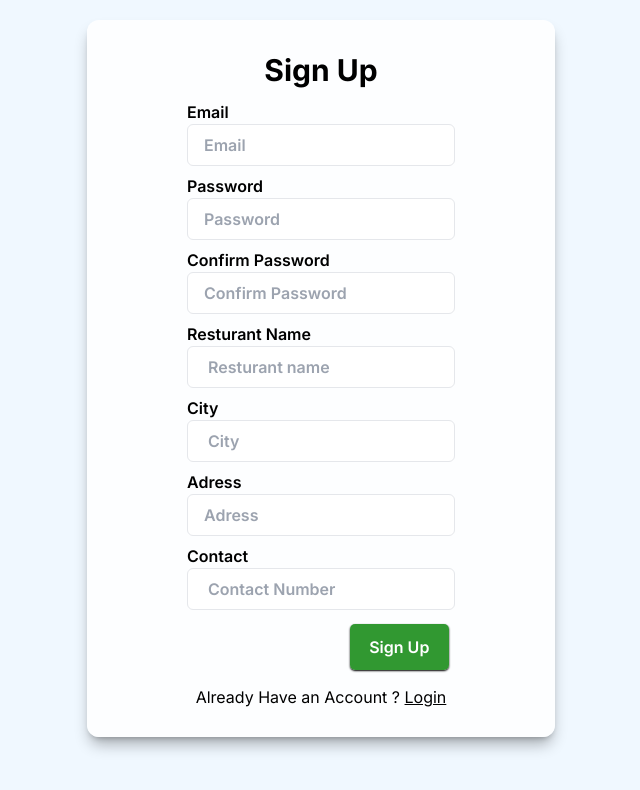
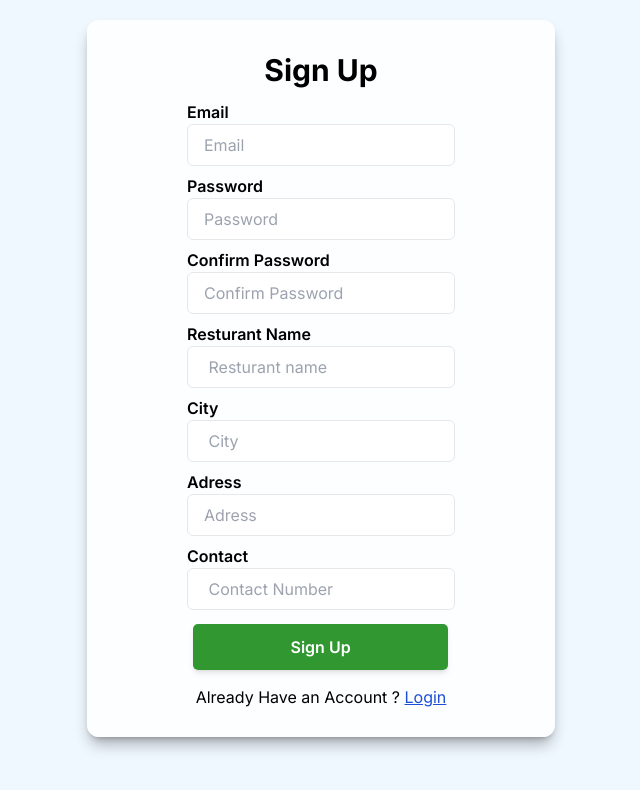
Before and after one commit to mr-zlaam/FoodDelivery, a Next.js app: page /resturant in a window 1280 px wide. Both pictures are taken after a click on the link "Create One". Shown: the top 790 px of the page, without its empty margins (319-959 px from the left). Built offline with nearby package versions, Linux system fonts and the light colour scheme.

Commit message:
update resturantLogin.tsx, resturantSignUp.tsx and page.tsx

```diff
--- a/src/app/_components/authentication/resturantLogin.tsx
+++ b/src/app/_components/authentication/resturantLogin.tsx
@@ -3,7 +3,7 @@ import Button from "../../_reuseComp/Button/Button";
 
 function ResturantLogin() {
   const inputClass =
-    "outline-none py-2  px-4 rounded-md font-semibold  border-[1px] focus:border-black shadow-black focus:border";
+    "outline-none py-2  px-4 rounded-md   border-[1px] focus:border-black shadow-black focus:border";
   return (
     <>
       <section className="px-6 ">
@@ -37,7 +37,7 @@ function ResturantLogin() {
             />
           </div>
           <div className="flex justify-end">
-            <Button variant="animated" className="shadow-sm shadow-black">
+            <Button variant="animated" className="shadow-md ">
               Login
             </Button>
           </div>
--- a/src/app/_components/authentication/resturantSignUp.tsx
+++ b/src/app/_components/authentication/resturantSignUp.tsx
@@ -81,7 +81,7 @@ function ResturantSignUp() {
       required: true,
       id: "contact",
       placeholder: " Contact Number ",
-      uid: 5,
+      uid: 7,
     },
   ];
   const handleSignUpForm = (e: React.FormEvent<HTMLFormElement>) => {
@@ -98,9 +98,9 @@ function ResturantSignUp() {
               </label>
               <br />
               <input
-                autoComplete="off"
+                autoComplete="on"
                 required={data?.required}
-                className="outline-none py-2  px-4 rounded-md font-semibold  border-[1px] focus:border-black shadow-black focus:border"
+                className="outline-none py-2  px-4 rounded-md   border-[1px] focus:border-green-700 shadow-black focus:border"
                 type={data.type}
                 name={data.name}
                 id={data.id}
@@ -110,7 +110,7 @@ function ResturantSignUp() {
           ))}
 
           <div className="flex justify-end">
-            <Button variant="animated" className="shadow-sm shadow-black">
+            <Button variant="animated" className="shadow-md w-full">
               Sign Up
             </Button>
           </div>
--- a/src/app/resturant/page.tsx
+++ b/src/app/resturant/page.tsx
@@ -23,7 +23,7 @@ function ResturantPage() {
             <p className="my-2 text-center">
               Do not have an Account ?{" "}
               <Link
-                className="duration-200 transition-opacity ease-in-out underline hover:opacity-70  hover:no-underline"
+                className="duration-200 text-blue-700 transition-opacity ease-in-out underline hover:opacity-80  hover:no-underline"
                 href="#"
                 onClick={() => setLogin((prev) => !prev)}
               >
@@ -34,7 +34,7 @@ function ResturantPage() {
             <p className="my-2 text-center">
               Already Have an Account ?{" "}
               <Link
-                className="duration-200 transition-opacity ease-in-out underline hover:opacity-70  hover:no-underline"
+                className="duration-200 text-blue-700 transition-opacity ease-in-out underline hover:opacity-80  hover:no-underline"
                 href="#"
                 onClick={() => setLogin((prev) => !prev)}
               >
```
